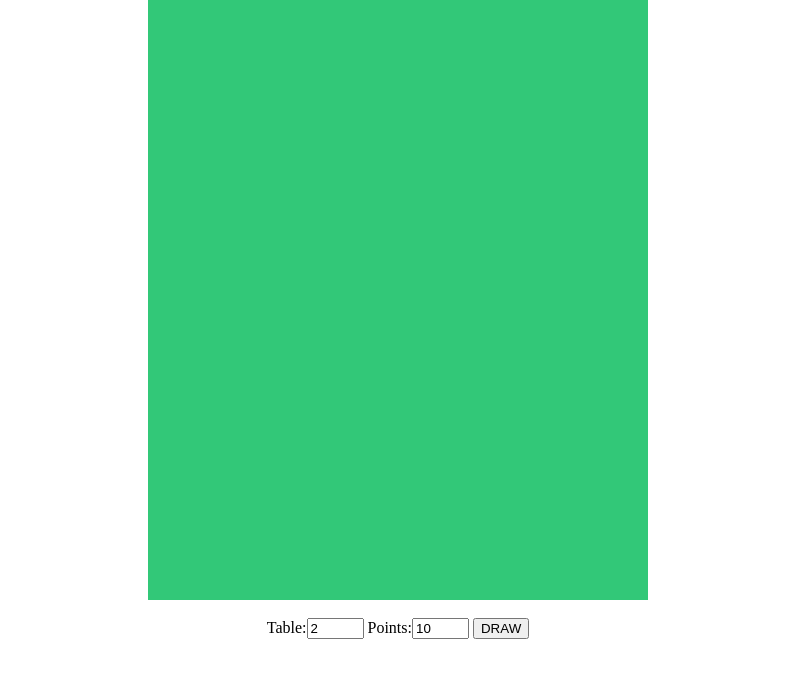
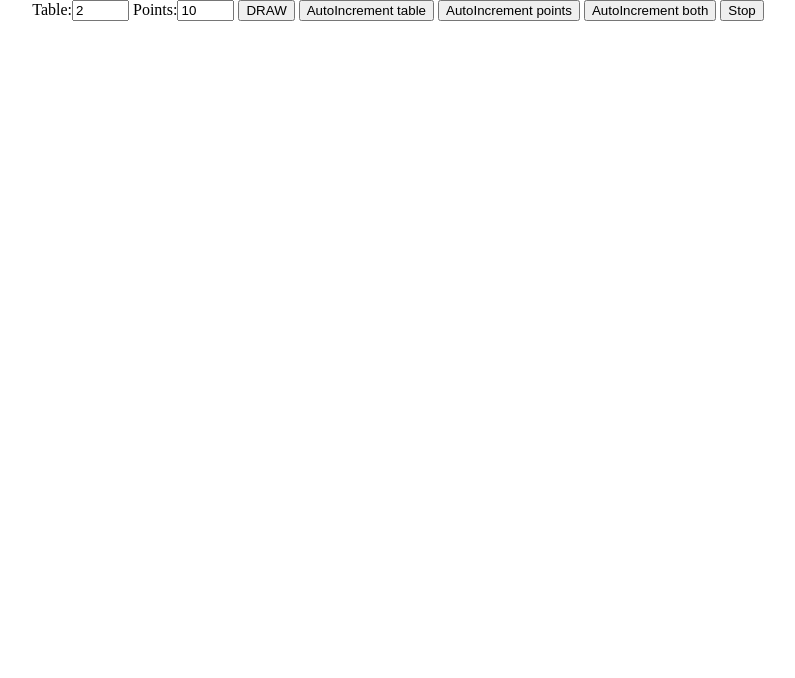
Before and after one commit to lloydjoseph/joseph_epsi_b2_js, a plain HTML site: page drawCircle/index.html in a window 1280 px wide. Shown: the whole page, without its empty margins (242-1037 px from the left). Drawn offline with Linux system fonts and the light colour scheme.

Commit message:
Update index.html

```diff
--- a/drawCircle/index.html
+++ b/drawCircle/index.html
@@ -4,12 +4,24 @@
 	<title>Multiplication</title>
   <meta charset="utf-8">
   <link href="style.css" rel="stylesheet" media="all" type="text/css">
-  <script type="text/javascript" src="script.js"></script>
+  <script type="text/javascript" src="index.todo.js"></script>
 </head>
 <body onload="load();">
-  <canvas id="canvas" width="500" height="600"></canvas><br/>
+
+<div class="inputdiv">
   Table:<input id="table" type="text" size="4" value="2" />
   Points:<input id="modulo" type="text" size="4" value="10" />
+
   <button onclick="drawTable();">DRAW</button>
+  <button onclick="autoIncrementTable();">AutoIncrement table</button>
+  <button onclick="autoIncrementModulo();">AutoIncrement points</button>
+  <button onclick="autoIncrementBoth();">AutoIncrement both</button>
+  <button onclick="stopFunction();">Stop</button>
+</div>
+  <canvas id="canvas" width="500" height="600"></canvas><br/>
+
+
+  <p id="stats"></p>
+
 </body>
 </html>
```
